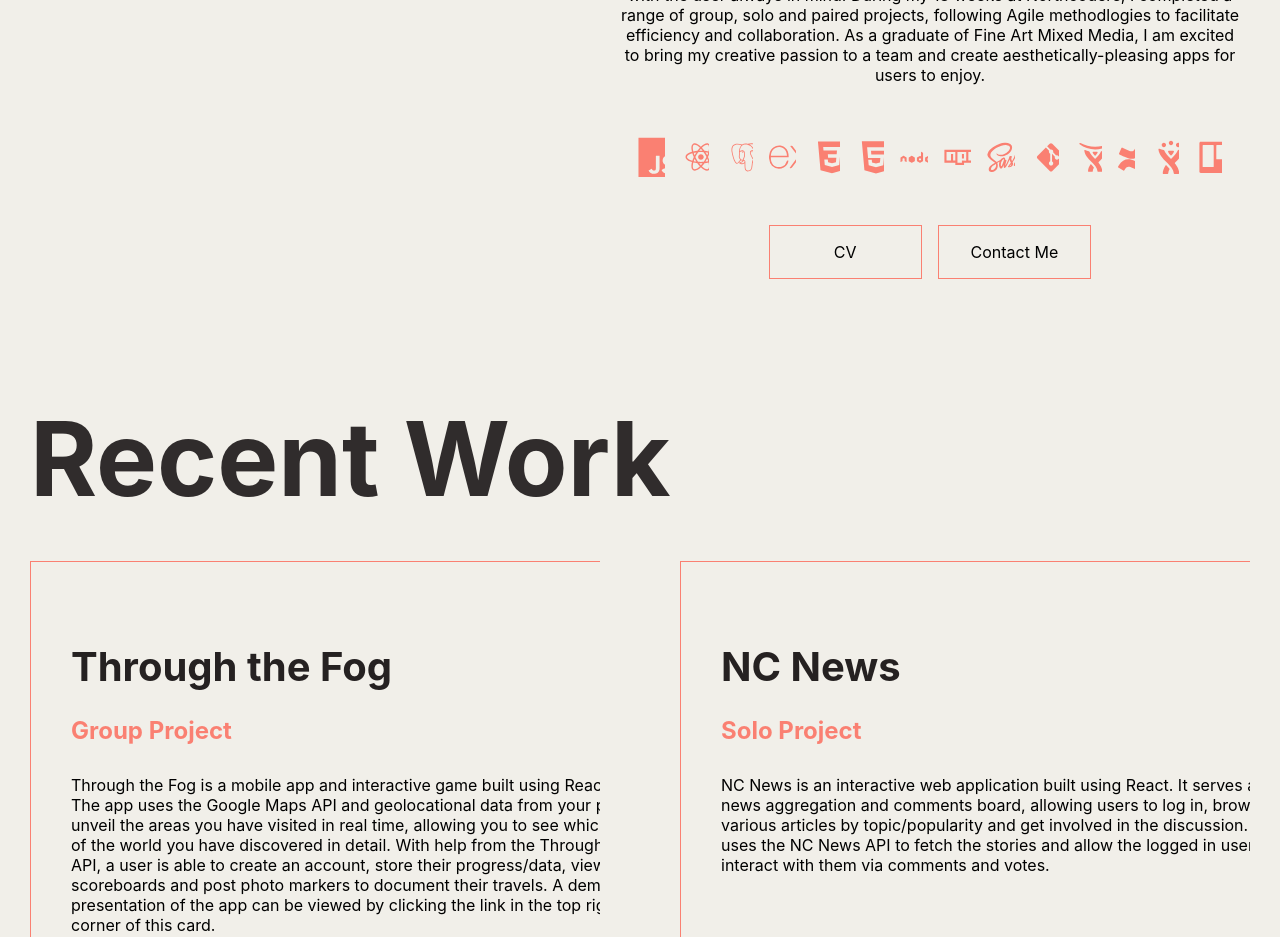
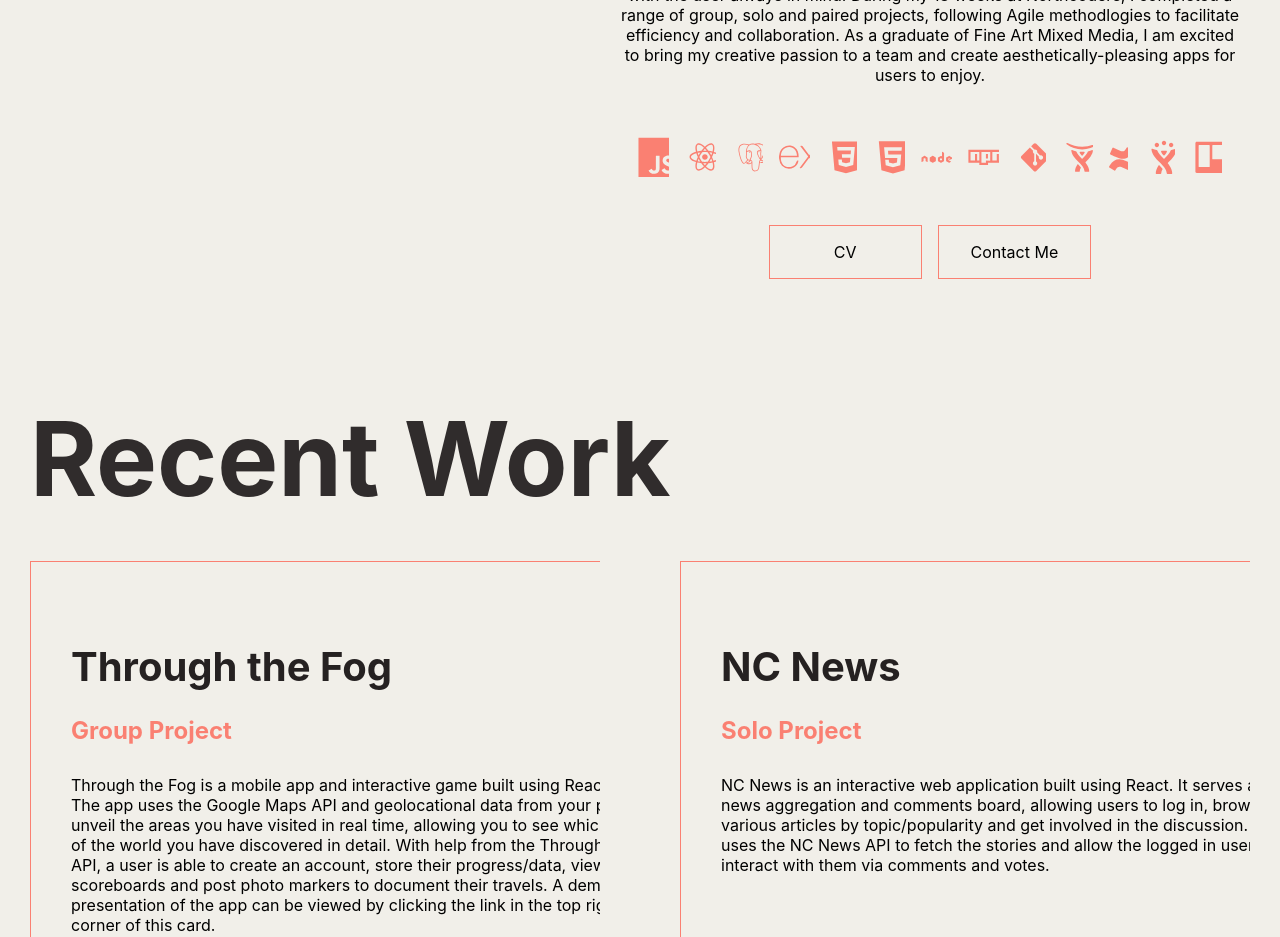
Before and after one commit to leahbanks/portfolio, a React (Create React App) app: page / in a window 1280 px wide. Shown: the part 1180-2117 px from the top of the page. Built offline with nearby package versions, Linux system fonts and the light colour scheme.

Commit message:
skills icons added to about section

```diff
--- a/src/components/About/About.jsx
+++ b/src/components/About/About.jsx
@@ -106,9 +106,6 @@ const About = () => {
               <DiNpm />
             </li>
             <li>
-              <DiSass />
-            </li>
-            <li>
               <DiGit />
             </li>
             <li>
```
